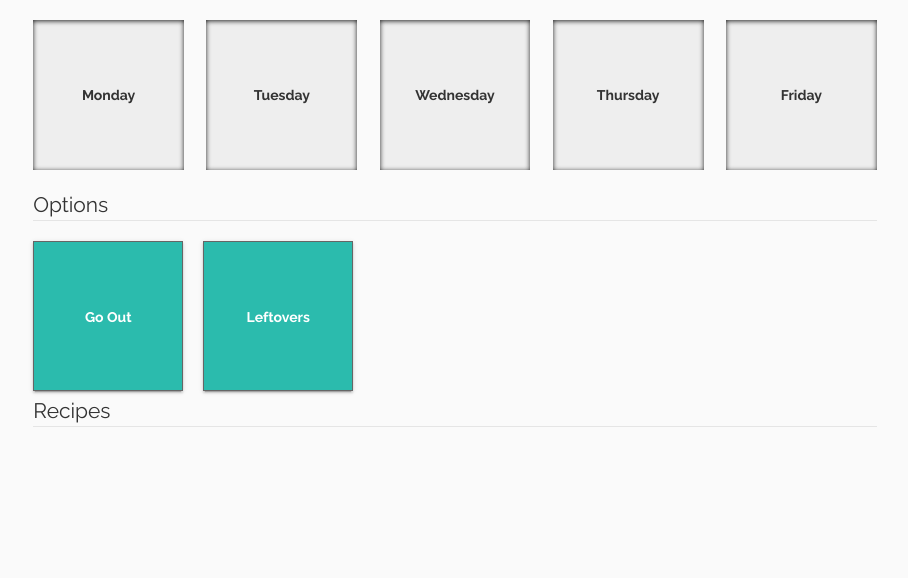
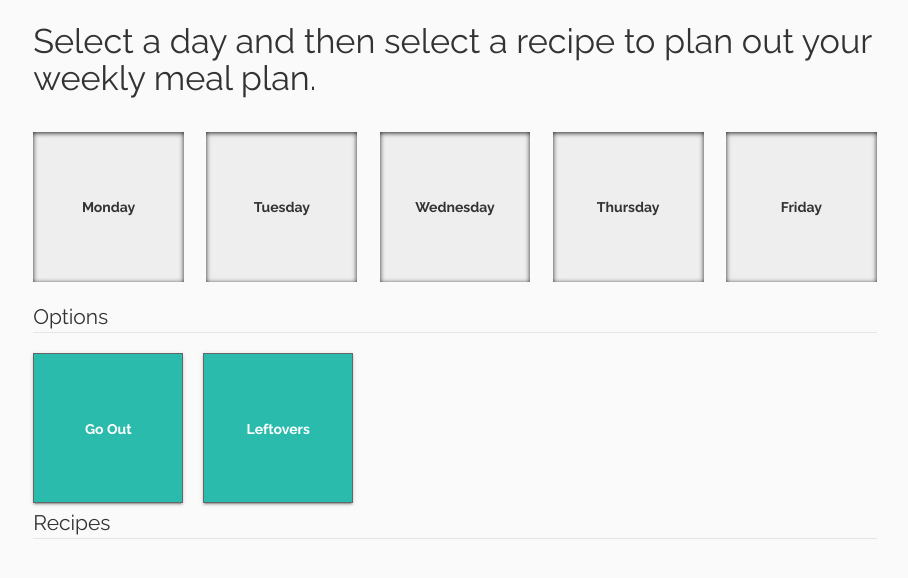
Before and after one commit to jazztazz1991/meal-planner, a plain HTML site: page MealPlanner.html in a window 1280 px wide. Shown: the whole page, without its empty margins (185-1093 px from the left). Drawn offline with nearby package versions, Linux system fonts and the light colour scheme; no server answers.

Commit message:
direction text added

```diff
--- a/MealPlanner.html
+++ b/MealPlanner.html
@@ -22,6 +22,11 @@
 <div class="mealplanner-wrapper">
 
 	<div class="container">
+        <div class="row">
+            <div class="col s12">
+                <h4>Select a day and then select a recipe to plan out your weekly meal plan.</h4>
+            </div>
+        </div>
         <div class="row meal-planner-contents">
         	<div class="col drag-box">
             	<div id="box1" class="box" data-index="1" ondrop="drop(event)" ondragover="allowDrop(event)"><p>Monday</p></div>
```
